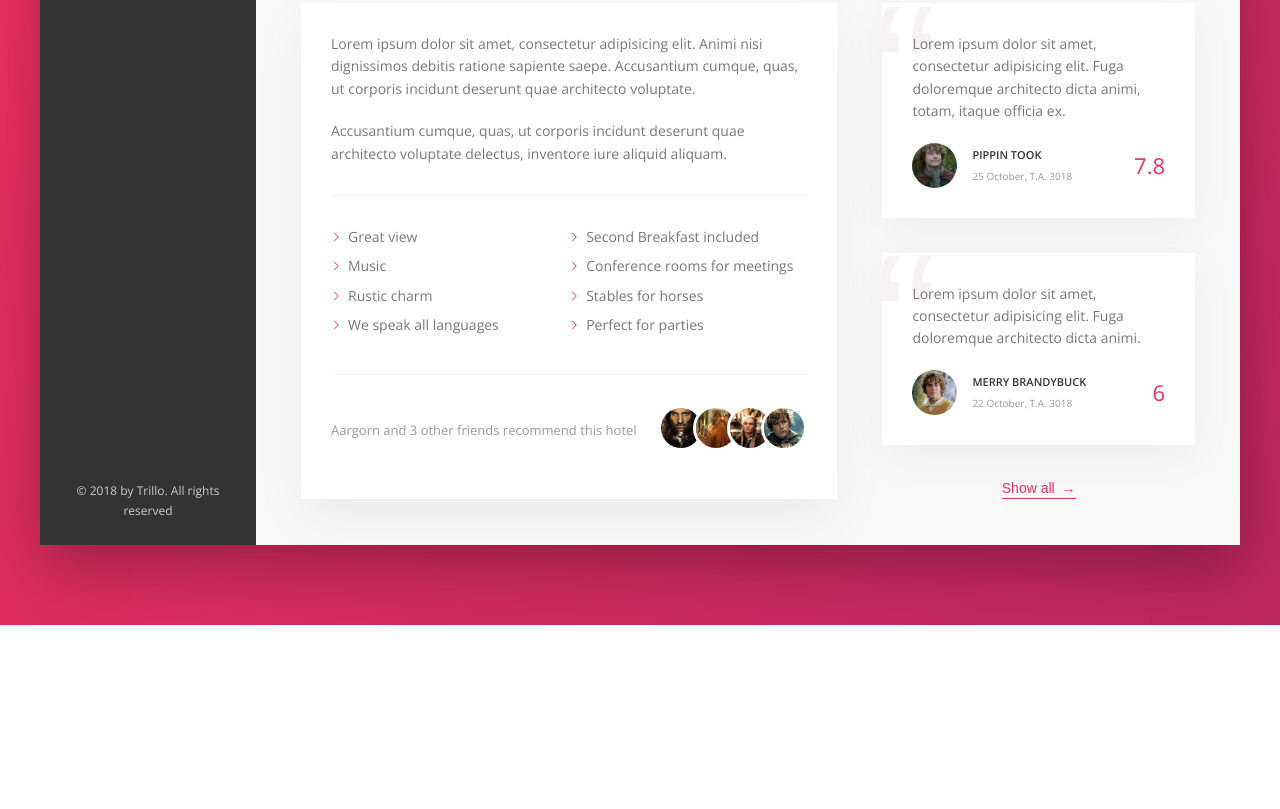
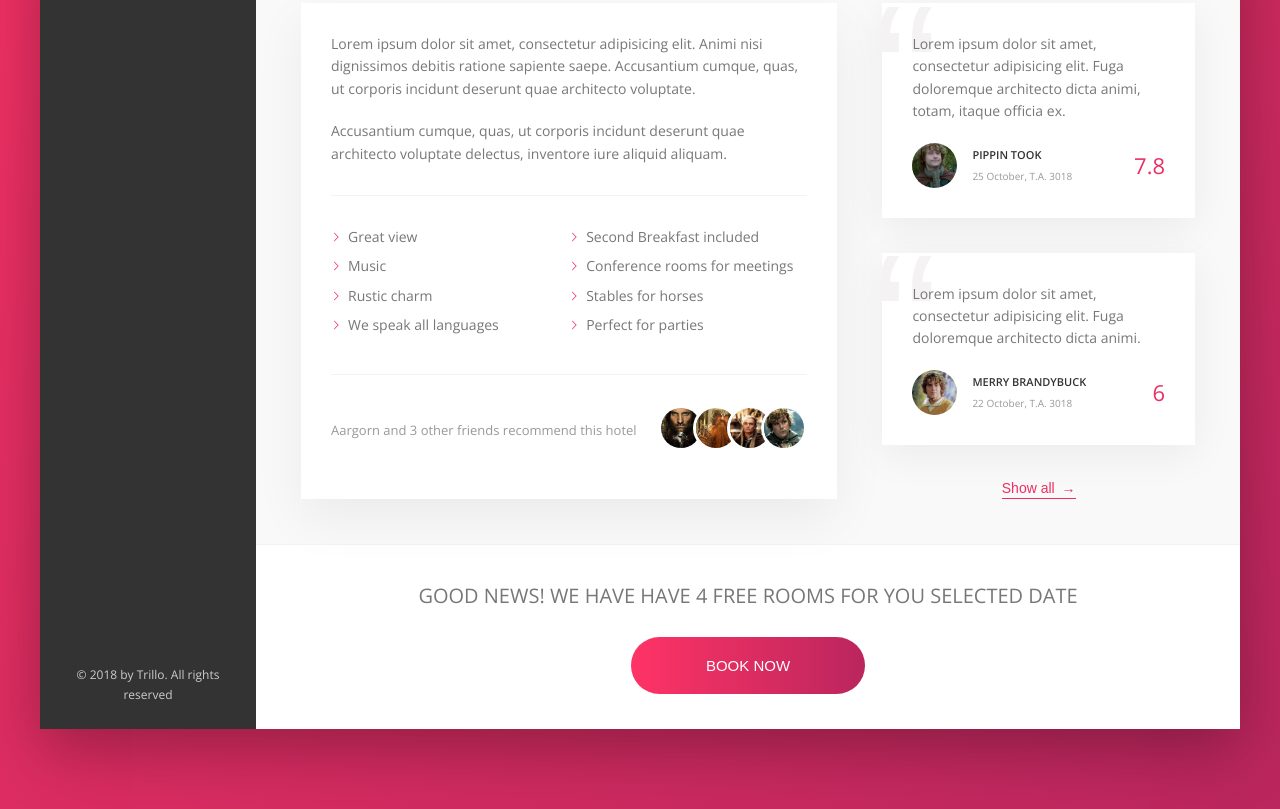
Before and after one commit to Henelllis/Trillo, a website: page index.html in a window 1280 px wide. Shown: the part 644-1453 px from the top of the page. Before the commit the page ends 1269 px from the top, so only its background shows below. Drawn offline with nearby package versions, Linux system fonts and the light colour scheme.

Commit message:
Finished design of call to action

```diff
--- a/index.html
+++ b/index.html
@@ -204,7 +204,16 @@
                                 Show all <span> &rarr; </span>
                             </button>
                         </div>
+                    </div>
 
+                    <div class="cta">
+                        <h2 class="cta__book-now">
+                            Good News! We have have 4 free rooms for you Selected Date
+                        </h2>
+                        <button class="btn">
+                            <span class="btn__visible">Book Now</span>
+                            <span class="btn__invisible">Only 4 rooms left!!!</span>
+                        </button>
                     </div>
                 </main>
             </div>
--- a/sass/_component.scss
+++ b/sass/_component.scss
@@ -485,3 +485,70 @@
         z-index: 1;
     }
 }
+
+/////////////////////////////////////////////////////////////////
+// CALL TO ACTION
+
+.cta {
+    padding: 3.5rem 0;
+    text-align: center;
+
+    &__book-now {
+        font-size: 2rem;
+        font-weight: 300;
+        text-transform: uppercase;
+        margin-bottom: 2.5rem;
+    }
+}
+
+/////////////////////////////////////////////////////////////////
+// CALL TO ACTION BUTTON
+
+.btn {
+
+    font-size: 1.5rem;
+    font-weight: 300;
+    text-transform: uppercase;
+    border-radius: 100px;
+    background-image: linear-gradient(to right , var(--color-primary-light), var(--color-primary-dark));
+    color: #fff;
+    border: none;
+    position: relative;
+    overflow: hidden;
+    cursor: pointer;
+
+    & > * {
+        display: inline-block;
+        height: 100%;
+        width: 100%;
+        transition: all .2s;
+    }
+
+    &__visible {
+        padding: 2rem 7.5rem;
+
+    }
+
+    &__invisible {
+        position: absolute;
+        padding: 2rem 0;
+        left: 0;
+        top: -100%;
+    }
+    &:hover {
+        background-image: linear-gradient(to left , var(--color-primary-light), var(--color-primary-dark));
+
+    }
+    &:hover &__visible {
+        transform: translateY(100%);
+    }
+
+    &:hover &__invisible {
+        top: 0;
+    }
+
+    &:focus {
+        outline:none;
+        animation: pulsate 1s infinite;
+    }
+}
```
Also changed, not shown: css/style.css.
